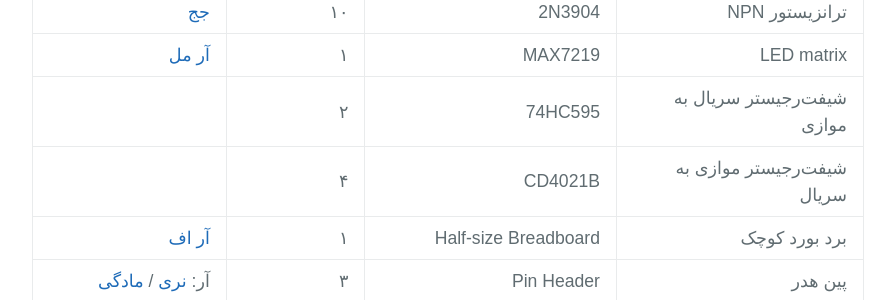
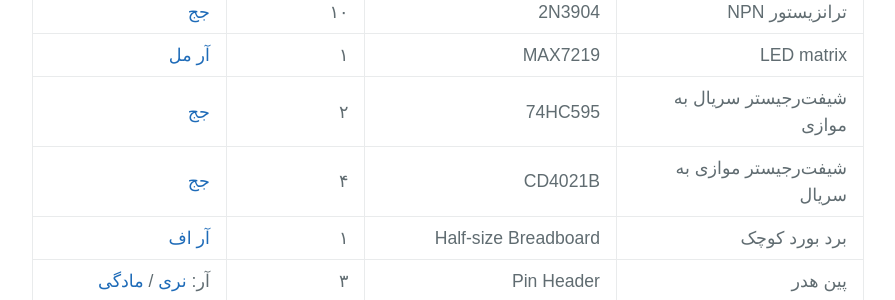
Before and after one commit to mohsend/arduino, a Jekyll site: the page built from arduino_starter_kit.markdown, in a window 1280 px wide and 900 px high, scrolled down 1400 px. Shown: the part 158-458 px from the top of the window, without its empty margins (192-1087 px from the left). Built offline with Jekyll 4.4.1, drawn with Linux system fonts in a browser that asks for light colours; some web fonts are replaced.

Commit message:
JaameJam Electronic links added

```diff
--- a/arduino_starter_kit.markdown
+++ b/arduino_starter_kit.markdown
@@ -150,13 +150,13 @@ layout: page
       <td>شیفت‌رجیستر سریال به موازی</td>
       <td>74HC595</td>
       <td>۲</td>
-      <td></td>
+      <td><a href="http://jaamejamelec.ir/index.php?route=product/product&product_id=505">جج</a></td>
     </tr>
     <tr>
       <td>شیفت‌رجیستر موازی به سریال</td>
       <td>CD4021B</td>
       <td>۴</td>
-      <td></td>
+      <td><a href="http://jaamejamelec.ir/index.php?route=product/product&product_id=87&search=4021"> جج </a></td>
     </tr>
       <td>برد بورد کوچک</td>
       <td> Half-size Breadboard</td>
```
